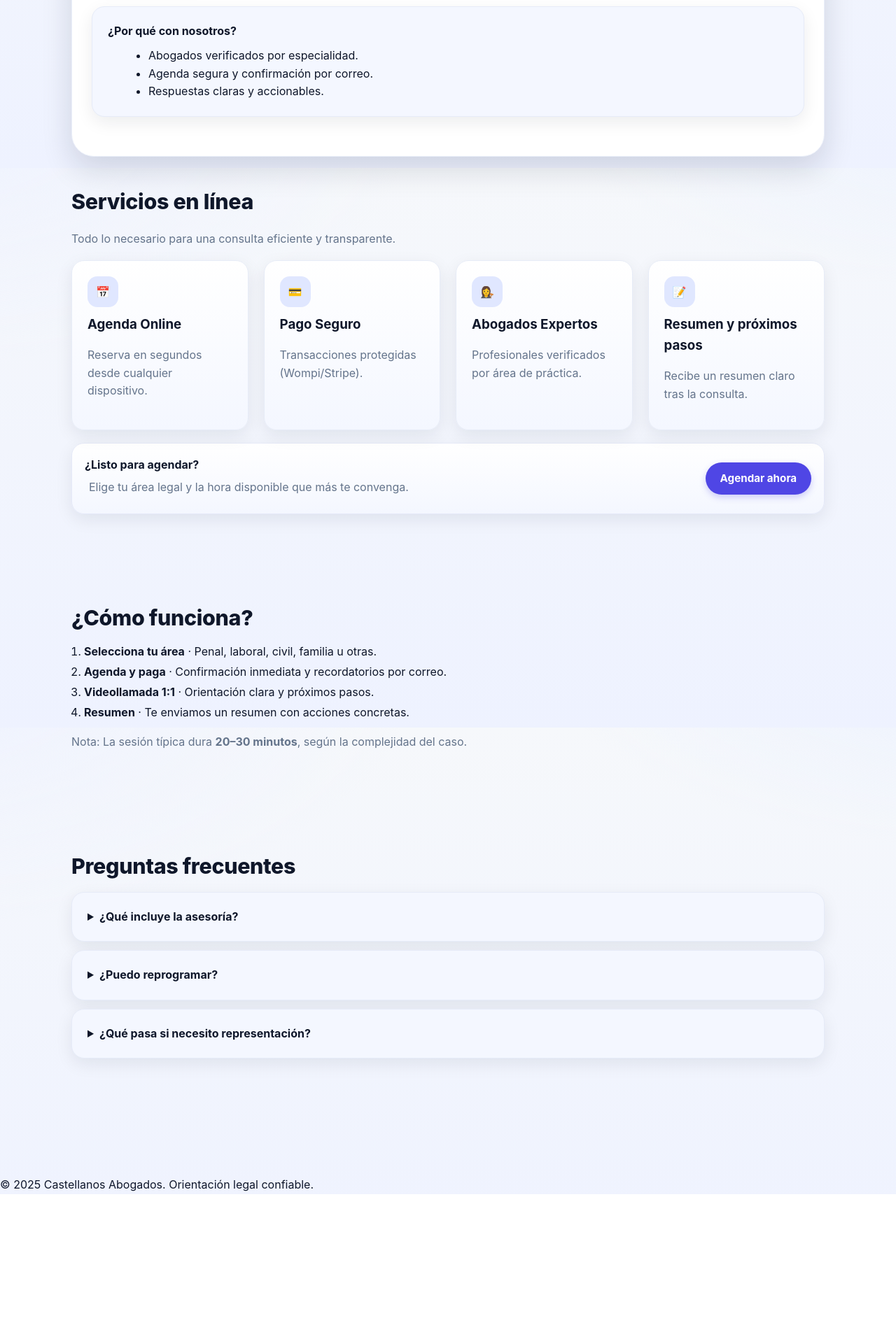
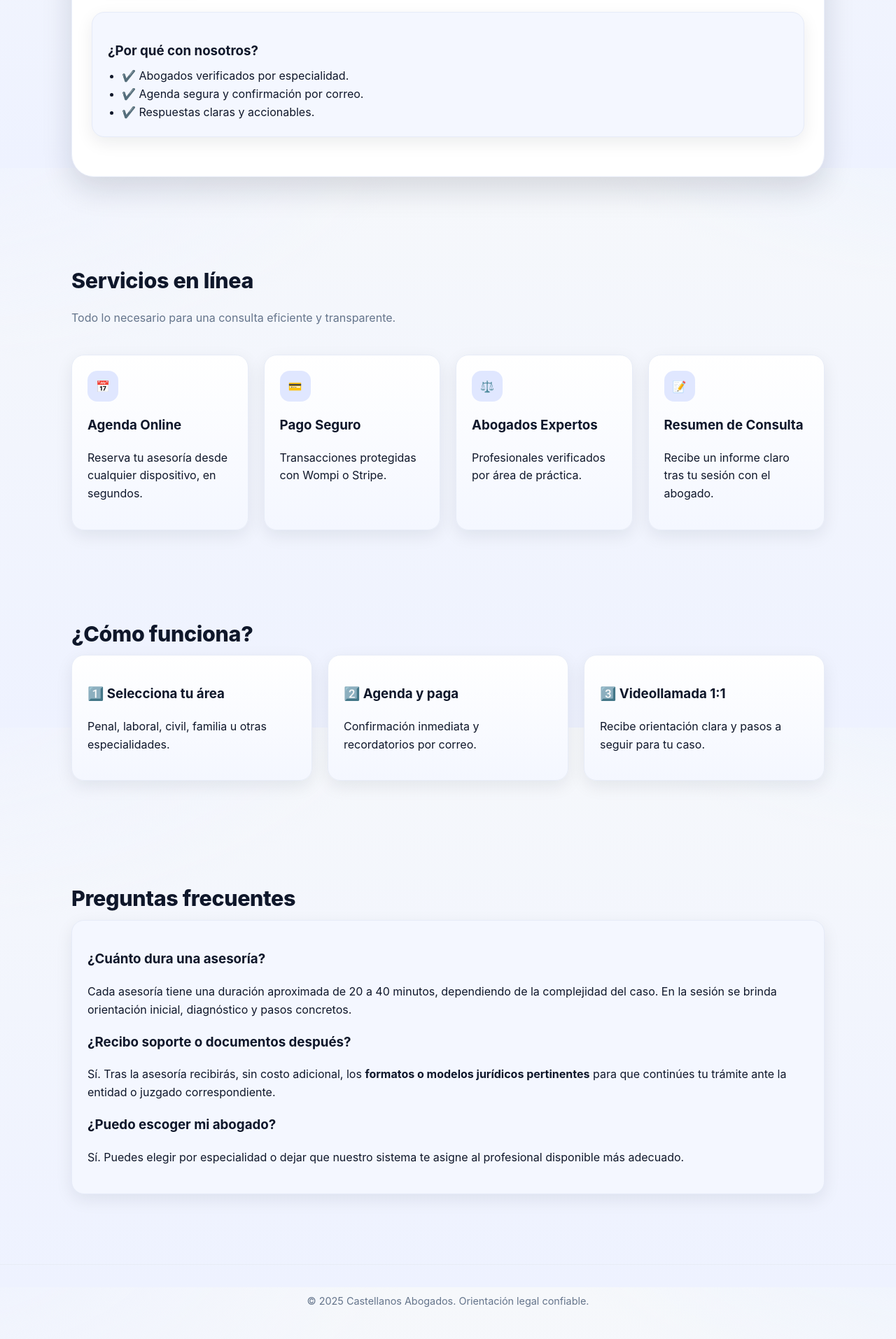
Before and after one commit to jjonnas1/castellanosabogados, a Next.js app: page / in a window 1280 px wide. Shown: the part 560-2474 px from the top of the page at 70% size. Before the commit the page ends 2267 px from the top, so only its background shows below. Built offline with nearby package versions, Linux system fonts and the light colour scheme.

Commit message:
Update page.tsx

```diff
--- a/app/page.tsx
+++ b/app/page.tsx
@@ -1,122 +1,146 @@
 // app/page.tsx
 export default function HomePage() {
   return (
-    <main className="section">
+    <main>
+      {/* HERO PRINCIPAL */}
+      <section className="section">
         <div className="wrap">
-        {/* HERO */}
-        <section className="hero" aria-labelledby="hero-title">
+          <div className="hero">
             <span className="badge">Nueva · Asesoría legal en línea</span>
-          <h1 id="hero-title" className="h1">
-            Asesoría legal clara y cercana, con abogados expertos.
+            <h1 className="h1">
+              Asesoría legal clara y cercana,
+              <br /> con abogados expertos.
             </h1>
-          <p className="muted" style={{ maxWidth: 720 }}>
+            <p className="muted" style={{ maxWidth: 680 }}>
               Conéctate por videollamada con un abogado especializado en derecho
               colombiano. Atención personalizada, precio definido y respuesta inmediata.
             </p>
 
-          <div style={{ display: "flex", gap: 12, flexWrap: "wrap", marginTop: 22 }}>
-            <a href="/agenda" className="btn btn--primary">Agendar asesoría</a>
-            <a href="/servicios" className="btn btn--ghost">Ver servicios</a>
+            <div
+              style={{
+                display: "flex",
+                gap: "12px",
+                flexWrap: "wrap",
+                marginTop: "22px",
+              }}
+            >
+              <a href="/agenda" className="btn btn--primary">
+                Agendar asesoría
+              </a>
+              <a href="/servicios" className="btn btn--ghost">
+                Ver servicios
+              </a>
             </div>
 
-          <div className="panel" style={{ marginTop: 22 }}>
-            <strong>¿Por qué con nosotros?</strong>
-            <ul style={{ margin: "10px 0 0 18px" }}>
-              <li>Abogados verificados por especialidad.</li>
-              <li>Agenda segura y confirmación por correo.</li>
-              <li>Respuestas claras y accionables.</li>
+            <div className="panel" style={{ marginTop: 30 }}>
+              <h3 style={{ marginBottom: 8 }}>¿Por qué con nosotros?</h3>
+              <ul style={{ margin: 0, paddingLeft: 20 }}>
+                <li>✔️ Abogados verificados por especialidad.</li>
+                <li>✔️ Agenda segura y confirmación por correo.</li>
+                <li>✔️ Respuestas claras y accionables.</li>
               </ul>
+            </div>
+          </div>
         </div>
       </section>
 
-        {/* SERVICIOS EN LÍNEA */}
-        <section className="section" aria-labelledby="svc-title" style={{ paddingTop: 40 }}>
-          <h2 id="svc-title" className="h2">Servicios en línea</h2>
-          <p className="muted" style={{ marginBottom: 18 }}>
+      {/* SERVICIOS */}
+      <section className="section" style={{ paddingTop: 40 }}>
+        <div className="wrap">
+          <h2 className="h2">Servicios en línea</h2>
+          <p className="muted" style={{ marginBottom: 40 }}>
             Todo lo necesario para una consulta eficiente y transparente.
           </p>
 
           <div className="tiles">
-            <article className="tile">
+            <div className="tile">
               <div className="icon">📅</div>
-              <h3 className="h3" style={{ margin: 0 }}>Agenda Online</h3>
-              <p className="muted">Reserva en segundos desde cualquier dispositivo.</p>
-            </article>
-
-            <article className="tile">
-              <div className="icon">💳</div>
-              <h3 className="h3" style={{ margin: 0 }}>Pago Seguro</h3>
-              <p className="muted">Transacciones protegidas (Wompi/Stripe).</p>
-            </article>
-
-            <article className="tile">
-              <div className="icon">👩‍⚖️</div>
-              <h3 className="h3" style={{ margin: 0 }}>Abogados Expertos</h3>
-              <p className="muted">Profesionales verificados por área de práctica.</p>
-            </article>
-
-            <article className="tile">
-              <div className="icon">📝</div>
-              <h3 className="h3" style={{ margin: 0 }}>Resumen y próximos pasos</h3>
-              <p className="muted">Recibe un resumen claro tras la consulta.</p>
-            </article>
+              <h3>Agenda Online</h3>
+              <p>Reserva tu asesoría desde cualquier dispositivo, en segundos.</p>
             </div>
 
-          <div className="cta" style={{ marginTop: 18 }}>
-            <div>
-              <strong>¿Listo para agendar?</strong>
-              <p className="muted" style={{ margin: 6 }}>
-                Elige tu área legal y la hora disponible que más te convenga.
-              </p>
+            <div className="tile">
+              <div className="icon">💳</div>
+              <h3>Pago Seguro</h3>
+              <p>Transacciones protegidas con Wompi o Stripe.</p>
             </div>
-            <a href="/agenda" className="btn btn--primary">Agendar ahora</a>
+
+            <div className="tile">
+              <div className="icon">⚖️</div>
+              <h3>Abogados Expertos</h3>
+              <p>Profesionales verificados por área de práctica.</p>
+            </div>
+
+            <div className="tile">
+              <div className="icon">📝</div>
+              <h3>Resumen de Consulta</h3>
+              <p>Recibe un informe claro tras tu sesión con el abogado.</p>
+            </div>
+          </div>
         </div>
       </section>
 
       {/* CÓMO FUNCIONA */}
-        <section className="section" aria-labelledby="how-title" style={{ paddingTop: 40 }}>
-          <h2 id="how-title" className="h2">¿Cómo funciona?</h2>
-          <ol style={{ paddingLeft: 18, marginTop: 10, lineHeight: 1.8 }}>
-            <li><strong>Selecciona tu área</strong> · Penal, laboral, civil, familia u otras.</li>
-            <li><strong>Agenda y paga</strong> · Confirmación inmediata y recordatorios por correo.</li>
-            <li><strong>Videollamada 1:1</strong> · Orientación clara y próximos pasos.</li>
-            <li><strong>Resumen</strong> · Te enviamos un resumen con acciones concretas.</li>
-          </ol>
-          <p className="muted" style={{ marginTop: 8 }}>
-            Nota: La sesión típica dura <strong>20–30 minutos</strong>, según la complejidad del caso.
-          </p>
+      <section className="section" style={{ paddingTop: 40 }}>
+        <div className="wrap">
+          <h2 className="h2">¿Cómo funciona?</h2>
+          <div className="tiles" style={{ gridTemplateColumns: "repeat(3,1fr)" }}>
+            <div className="tile">
+              <h3>1️⃣ Selecciona tu área</h3>
+              <p>Penal, laboral, civil, familia u otras especialidades.</p>
+            </div>
+            <div className="tile">
+              <h3>2️⃣ Agenda y paga</h3>
+              <p>Confirmación inmediata y recordatorios por correo.</p>
+            </div>
+            <div className="tile">
+              <h3>3️⃣ Videollamada 1:1</h3>
+              <p>Recibe orientación clara y pasos a seguir para tu caso.</p>
+            </div>
+          </div>
+        </div>
       </section>
 
-        {/* PREGUNTAS FRECUENTES */}
-        <section className="section" aria-labelledby="faq-title" style={{ paddingTop: 40 }}>
-          <h2 id="faq-title" className="h2">Preguntas frecuentes</h2>
+      {/* FAQ / INFO ADICIONAL */}
+      <section className="section" style={{ paddingTop: 60, paddingBottom: 100 }}>
+        <div className="wrap">
+          <h2 className="h2">Preguntas frecuentes</h2>
+          <div className="panel">
+            <h3>¿Cuánto dura una asesoría?</h3>
+            <p>
+              Cada asesoría tiene una duración aproximada de 20 a 40 minutos,
+              dependiendo de la complejidad del caso. En la sesión se brinda
+              orientación inicial, diagnóstico y pasos concretos.
+            </p>
 
-          <details className="panel" style={{ marginTop: 12 }}>
-            <summary><strong>¿Qué incluye la asesoría?</strong></summary>
-            <p className="muted" style={{ marginTop: 8 }}>
-              Videollamada 1:1, revisión breve del caso, orientación inmediata y
-              un resumen con próximos pasos. Cuando aplica, te proporcionamos
-              <strong> formatos pertinentes</strong> para que continúes tu trámite ante
-              juzgados, fiscalía u otras entidades.
+            <h3>¿Recibo soporte o documentos después?</h3>
+            <p>
+              Sí. Tras la asesoría recibirás, sin costo adicional, los{" "}
+              <strong>formatos o modelos jurídicos pertinentes</strong> para que
+              continúes tu trámite ante la entidad o juzgado correspondiente.
             </p>
-          </details>
 
-          <details className="panel" style={{ marginTop: 12 }}>
-            <summary><strong>¿Puedo reprogramar?</strong></summary>
-            <p className="muted" style={{ marginTop: 8 }}>
-              Sí, puedes reprogramar sin costo con al menos 12 horas de anticipación.
+            <h3>¿Puedo escoger mi abogado?</h3>
+            <p>
+              Sí. Puedes elegir por especialidad o dejar que nuestro sistema te
+              asigne al profesional disponible más adecuado.
             </p>
-          </details>
+          </div>
+        </div>
+      </section>
 
-          <details className="panel" style={{ marginTop: 12 }}>
-            <summary><strong>¿Qué pasa si necesito representación?</strong></summary>
-            <p className="muted" style={{ marginTop: 8 }}>
-              Te orientamos y, si lo autorizas, te conectamos con un especialista
-              en tu ciudad para la fase judicial o administrativa.
-            </p>
-          </details>
-        </section>
-      </div>
+      {/* FOOTER */}
+      <footer
+        style={{
+          textAlign: "center",
+          padding: "40px 0",
+          borderTop: "1px solid #e7ecf6",
+          fontSize: ".9rem",
+          color: "var(--muted)",
+        }}
+      >
+        © 2025 Castellanos Abogados. Orientación legal confiable.
+      </footer>
     </main>
   );
 }
```
Lines whose indentation alone changed are shown as unchanged.
